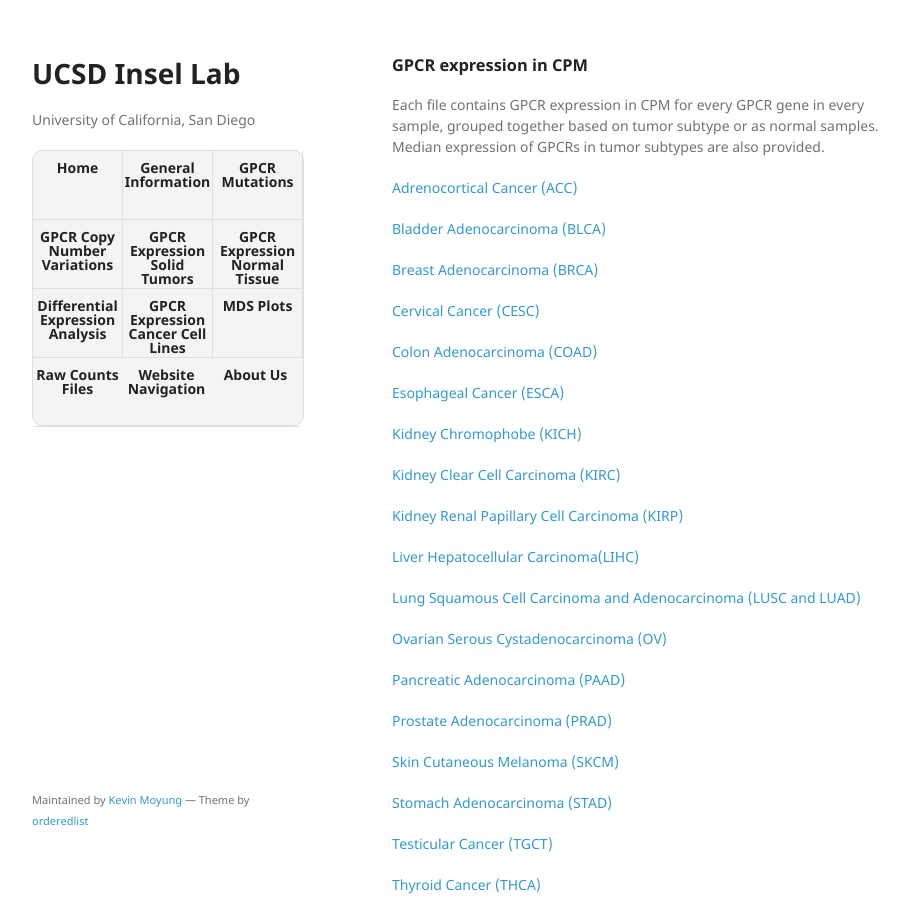
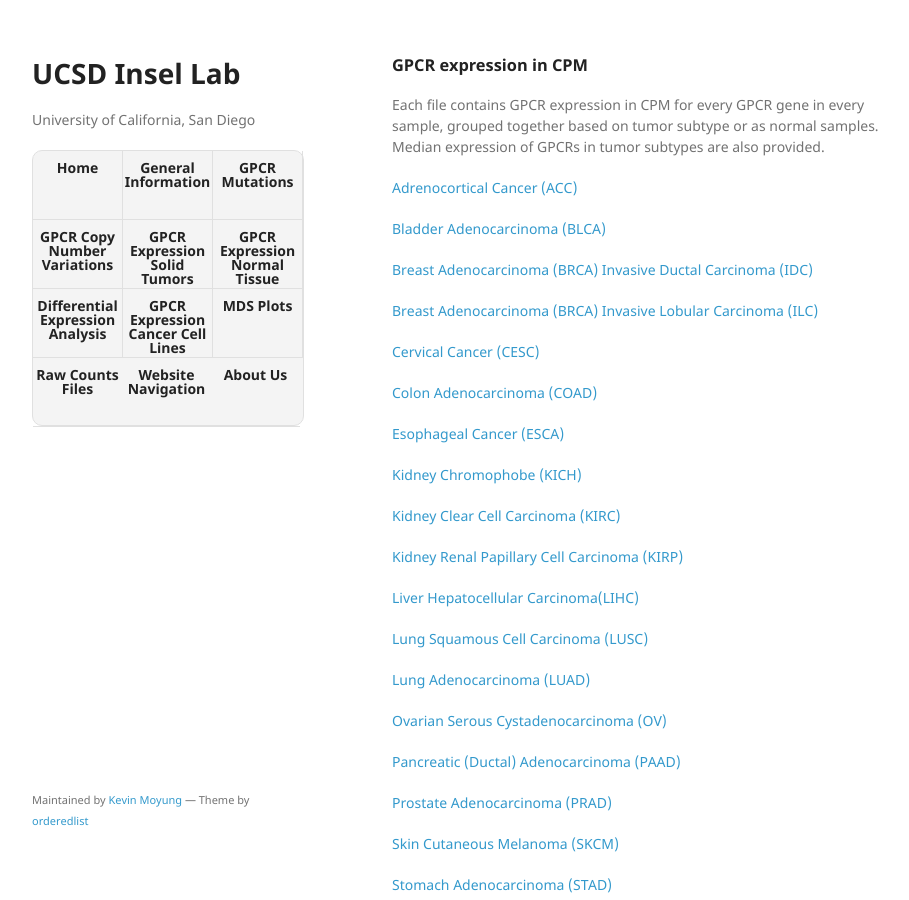
Before and after one commit to insellab/insellab.github.io, a Jekyll site: the page built from gpcr_tcga_exp.md, in a window 1280 px wide and 900 px high, scrolled down 1992 px. Shown: the whole window, without its empty margins (178-1087 px from the left). Built offline with Jekyll 4.4.1, drawn with Linux system fonts in a browser that asks for light colours; our own code applies the rules of GitHub Pages for plain Markdown files.

Commit message:
Update gpcr_tcga_exp.md

```diff
--- a/gpcr_tcga_exp.md
+++ b/gpcr_tcga_exp.md
@@ -75,40 +75,44 @@ Certain samples highlighted in yellow were not included for other analyses (such
 Each file contains GPCR expression in CPM for every GPCR gene in every sample, grouped together based on tumor subtype or as normal samples. Median expression of GPCRs in tumor subtypes are also provided.
 
 
-[Adrenocortical Cancer (ACC)]()
+[Adrenocortical Cancer (ACC)](https://drive.google.com/open?id=1yyshfsWALatVLxLQb8mVsIs7-RF3CFQb)
 
-[Bladder Adenocarcinoma (BLCA)]()
+[Bladder Adenocarcinoma (BLCA)](https://drive.google.com/open?id=1TzzG50YuUqEAvzauC8bIztuGxHtQ5UA-)
 
-[Breast Adenocarcinoma (BRCA)]()
+[Breast Adenocarcinoma (BRCA) Invasive Ductal Carcinoma (IDC)](https://drive.google.com/open?id=1mDQllfyjigBUNhU5mn8b5VNv9Waw9YOE)
 
-[Cervical Cancer (CESC)]()
+[Breast Adenocarcinoma (BRCA) Invasive Lobular Carcinoma (ILC)](https://drive.google.com/open?id=1z5FiSl9P7xc-QXF3a8K2izeOCzwq8SNG)
 
-[Colon Adenocarcinoma (COAD)]()
+[Cervical Cancer (CESC)](https://drive.google.com/open?id=1-dsbKxa-OrhrfXv4VlM868GYOiqmeSgY)
 
-[Esophageal Cancer (ESCA)]()
+[Colon Adenocarcinoma (COAD)](https://drive.google.com/open?id=1s84ePCdAKT7sloS_SSQnXn8s9LeIfgmN)
 
-[Kidney Chromophobe (KICH)]()
+[Esophageal Cancer (ESCA)](https://drive.google.com/open?id=18E0u1b1NcIMnk3qg-uK7nF5ATmDZEpGX)
 
-[Kidney Clear Cell Carcinoma (KIRC)]()
+[Kidney Chromophobe (KICH)](https://drive.google.com/open?id=1rzG8UyqcLgG0kMSY0NT9aHoy6T94tXys)
 
-[Kidney Renal Papillary Cell Carcinoma (KIRP)]()
+[Kidney Clear Cell Carcinoma (KIRC)](https://drive.google.com/open?id=1_T1Ci3EmgUKOTE29S9FEUYUaM52DOefA)
 
-[Liver Hepatocellular Carcinoma(LIHC)]()
+[Kidney Renal Papillary Cell Carcinoma (KIRP)](https://drive.google.com/open?id=1x61ETr5sxOab8XUdrlCe-lxG1TSmGaHP)
 
-[Lung Squamous Cell Carcinoma and Adenocarcinoma (LUSC and LUAD)]()
+[Liver Hepatocellular Carcinoma(LIHC)](https://drive.google.com/open?id=1YcflpSu2BvWQzfQNCSSWVCJ2LUeAl9TA)
 
-[Ovarian Serous Cystadenocarcinoma (OV)]()
+[Lung Squamous Cell Carcinoma (LUSC)](https://drive.google.com/open?id=1z5xHVqExuGLKSg0W71p9vfNHNkiioXNt)
 
-[Pancreatic Adenocarcinoma (PAAD)]()
+[Lung Adenocarcinoma (LUAD)](https://drive.google.com/open?id=1g8ue5rnVprssVFJxSjC_JSIoq9ipIiiY)
 
-[Prostate Adenocarcinoma (PRAD)]()
+[Ovarian Serous Cystadenocarcinoma (OV)](https://drive.google.com/open?id=1u7C2-XUQYZgnTbHY3f3RNecvnyxAVWg7)
 
-[Skin Cutaneous Melanoma (SKCM)]()
+[Pancreatic (Ductal) Adenocarcinoma (PAAD)](https://drive.google.com/open?id=1281RUkNFRKwoGXQWHQM4SKNbx73plzlu)
 
-[Stomach Adenocarcinoma (STAD)]()
+[Prostate Adenocarcinoma (PRAD)](https://drive.google.com/open?id=1ye3vaMWz1HDI5NlUJga-n6kam10zkIO5)
 
-[Testicular Cancer (TGCT)]()
+[Skin Cutaneous Melanoma (SKCM)](https://drive.google.com/open?id=1X7tx8ui-i1t7z-veQW99G-6ad_T3cRcQ)
 
-[Thyroid Cancer (THCA)]()
+[Stomach Adenocarcinoma (STAD)](https://drive.google.com/open?id=1UINqkgfS1g4-gc_EYVRPfmleeMrZqPyh)
 
-[Uterine Carcinosarcoma (UCS)]()
+[Testicular Cancer (TGCT)](https://drive.google.com/open?id=1IX0Tk8RAzqLzz-f3AtyIZ9ltmdxvTP1m)
+
+[Thyroid Cancer (THCA)](https://drive.google.com/open?id=1kbZ9HfRmhVfw05BLVNUymfvXjma5KAAC)
+
+[Uterine Carcinosarcoma (UCS)](https://drive.google.com/open?id=1dUYwQnoAdf4aPGATspyMq_UH9djGWg1_)
```
